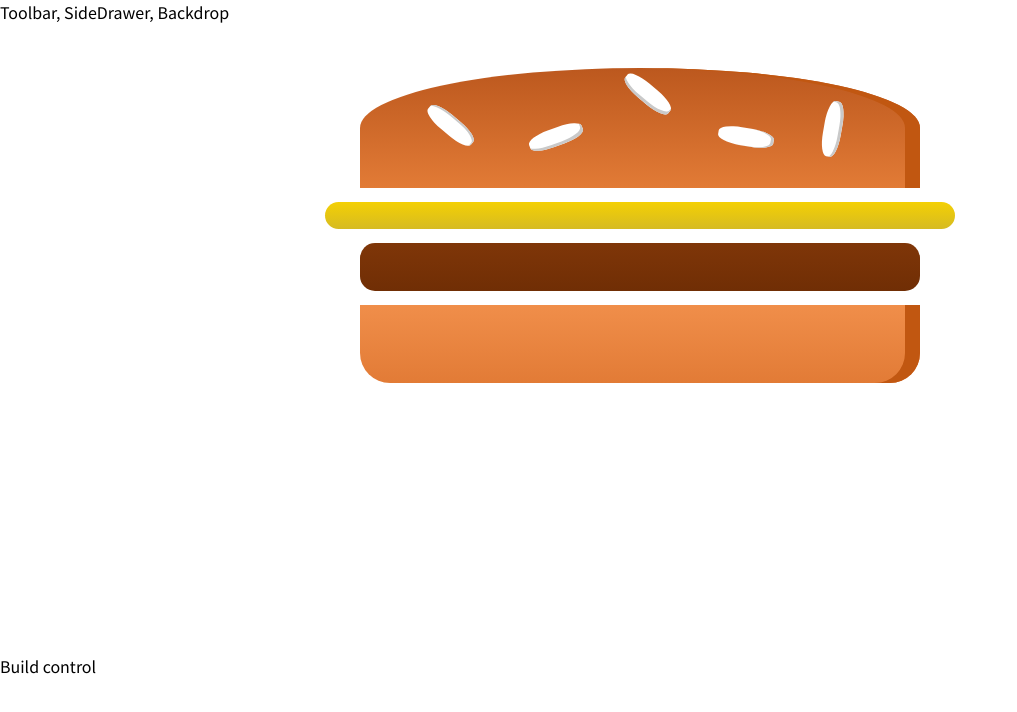
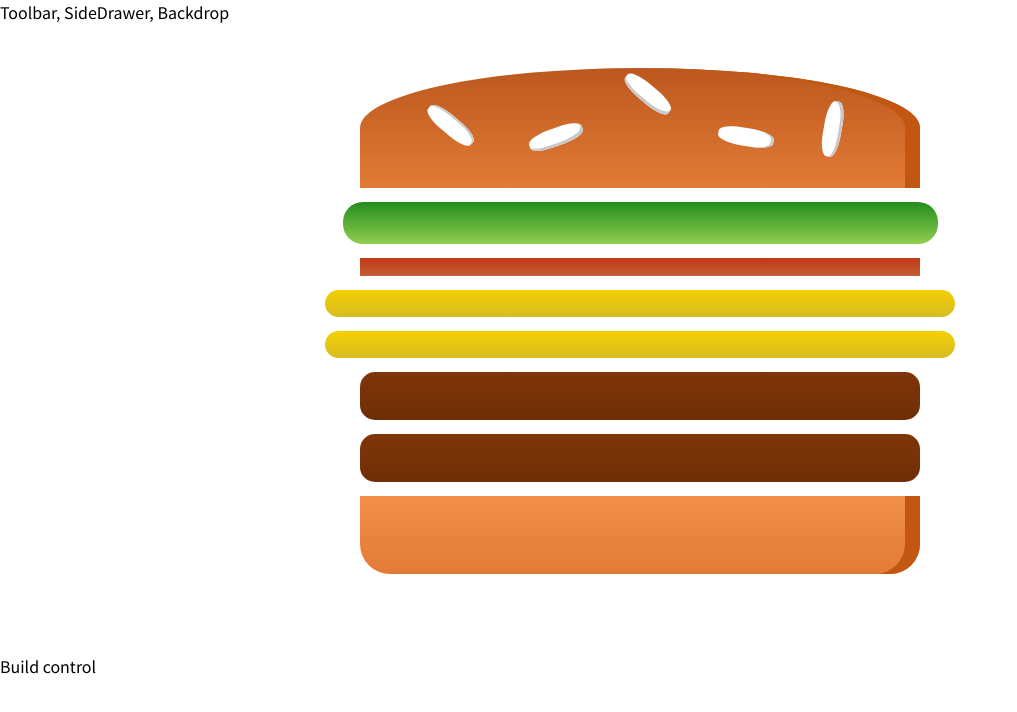
Before and after one commit to lady-rosie/burger-builder-app, a React app: page / in a window 1280 px wide. Shown: the top 712 px of the page, without its empty margins (0-1017 px from the left). Built offline with nearby package versions, Linux system fonts and the light colour scheme.

Commit message:
add state to burger builder

```diff
--- a/src/components/Burger/Burger.js
+++ b/src/components/Burger/Burger.js
@@ -1,16 +1,20 @@
-import React from 'react';
-import BurgerIngredient from './BurgerIngredient/BurgerIngredient';
+import React from "react";
+import BurgerIngredient from "./BurgerIngredient/BurgerIngredient";
 
 // importing styles
-import classes from './Burger.css'
+import classes from "./Burger.css";
 
 const Burger = (props) => {
+  const listIngredients = Object.keys(props.ingredients).map((igkey) => {
+    return [...Array(props.ingredients[igkey])].map((_, i) => {
+      return <BurgerIngredient key={igkey + i} type={igkey} />;
+    });
+  });
   return (
     <div className={classes.Burger}>
-        <BurgerIngredient type="bread-top"/>
-        <BurgerIngredient type="cheese"/>
-        <BurgerIngredient type="meat"/>
-        <BurgerIngredient type="bread-bottom"/>
+      <BurgerIngredient type="bread-top" />
+      {listIngredients}
+      <BurgerIngredient type="bread-bottom" />
     </div>
   );
 };
--- a/src/containers/BurgerBuilder/BurgerBuilder.js
+++ b/src/containers/BurgerBuilder/BurgerBuilder.js
@@ -3,11 +3,19 @@
 import Burger from '../../components/Burger/Burger';
 
 class BurgerBuilder extends Component{
+    state = {
+        ingredients:{
+            salad: 1,
+            bacon: 1,
+            cheese: 2,
+            meat: 2
+        }
+    }
     render() {
         return (
 
             <Aux>
-                <Burger/>
+                <Burger ingredients={this.state.ingredients}/>
                 <div>Build control</div>
             </Aux>
         );
```
